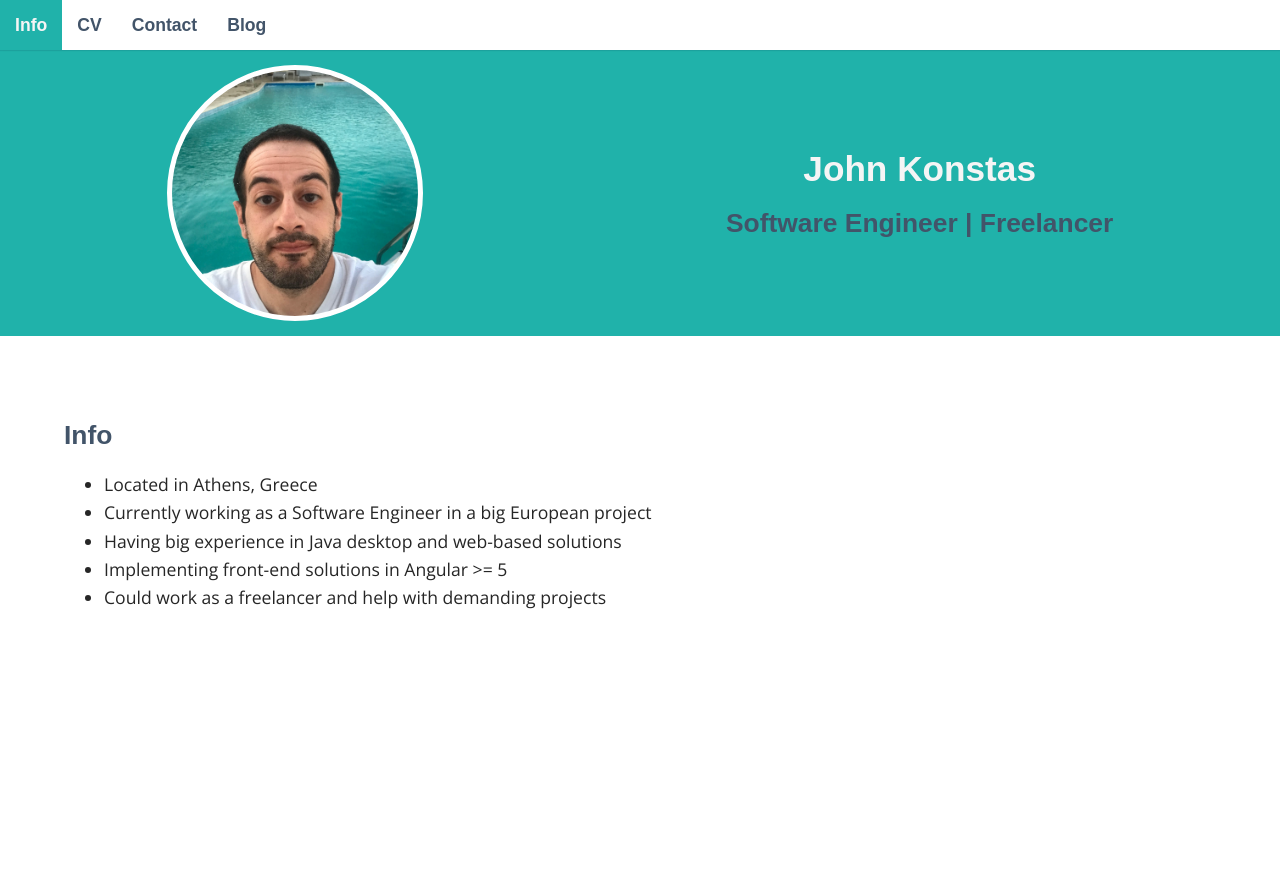
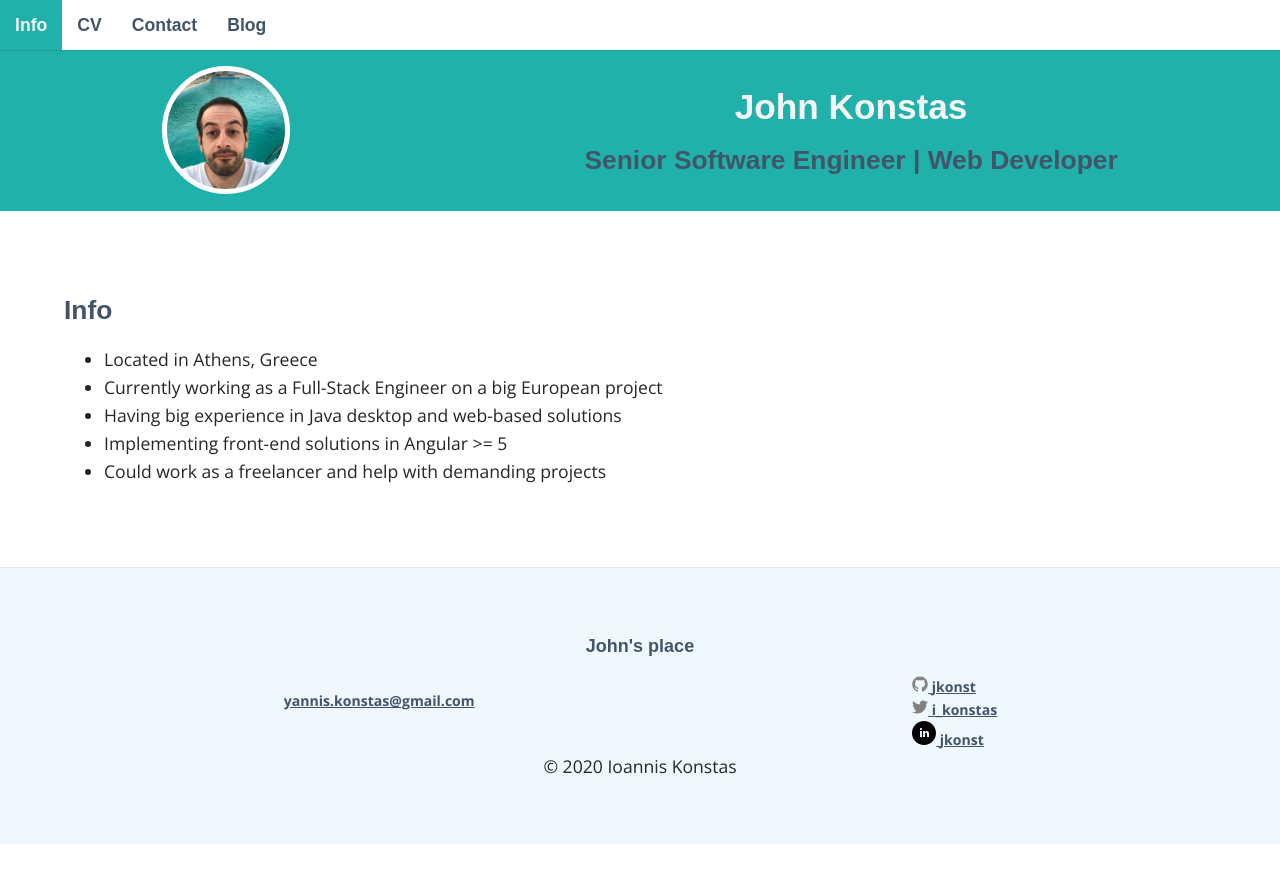
Before and after one commit to jkonst/jkonst.github.io, a Jekyll site: the page built from _pages/01_info.md, in a window 1280 px wide and 900 px high. Shown: the top 883 px of the window. Built offline with Jekyll 4.4.1, drawn with Linux system fonts in a browser that asks for light colours; some web fonts are replaced.

Commit message:
minor improvements

```diff
--- a/_includes/header.html
+++ b/_includes/header.html
@@ -20,6 +20,6 @@
         </div>
          <div id="baseurl-placeholder">
           <h1><a href="{{ site.baseurl }}">{{ site.title }}</a></h1>
-	  <h2>Software Engineer | Freelancer</h2>
+	  <h2>Senior Software Engineer | Web Developer</h2>
         </div>
 </header>
--- a/_pages/01_info.md
+++ b/_pages/01_info.md
@@ -5,7 +5,7 @@ permalink: /info/
 ---
 
 * Located in Athens, Greece
-* Currently working as a Software Engineer in a big European project
+* Currently working as a Full-Stack Engineer on a big European project
 * Having big experience in Java desktop and web-based solutions
 * Implementing front-end solutions in Angular >= 5
 * Could work as a freelancer and help with demanding projects
--- a/_sass/_layout.scss
+++ b/_sass/_layout.scss
@@ -43,8 +43,10 @@ a:hover {
 }
 
 #photo-placeholder {
-	width:20vmax;
-        height:20vmax;
+	width:10vmax;
+  height:10vmax;
+  max-height: 10vmax;
+  max-width: 10vmax;
 	float: left;
        	background-color: white;
        	border-radius: 50%;
@@ -64,7 +66,7 @@ a:hover {
 
 .article-wrapper {
 	padding:5%;
-	min-height:60vmax;
+	max-height:30vmax;
 }
 
 header {
```
